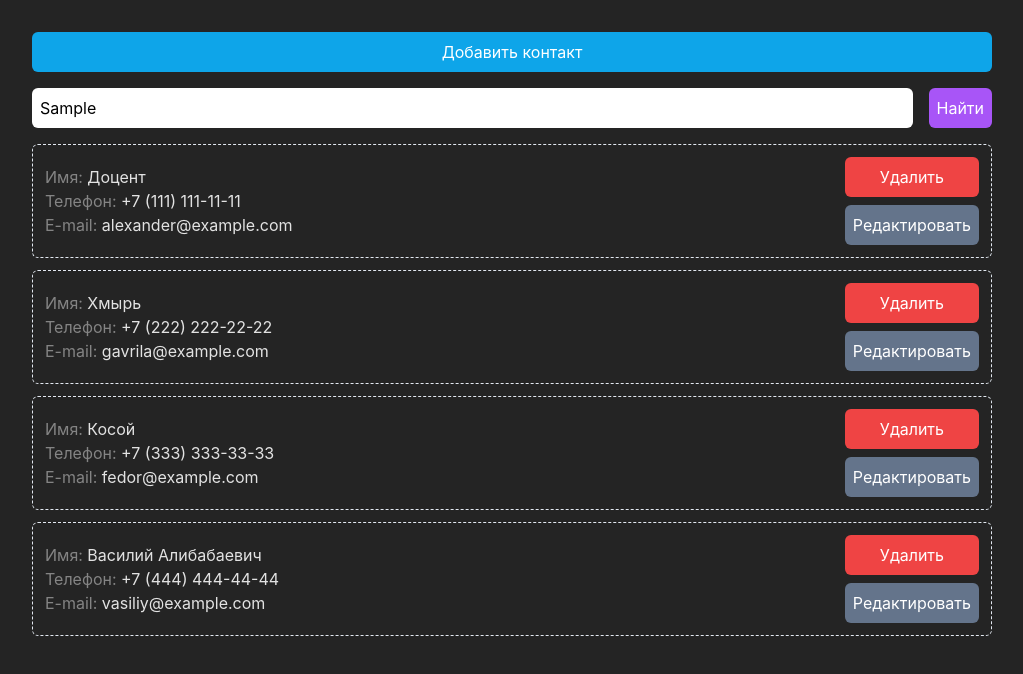
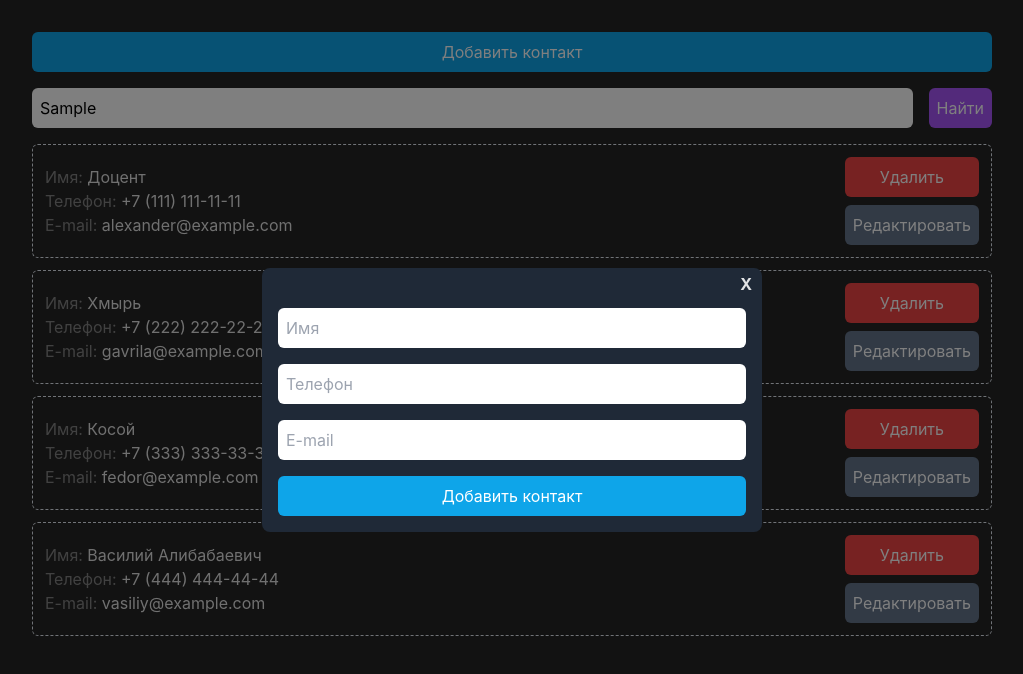
Before and after one commit to KarpovYuri/to-test, a Vue app: page / in a window 1280 px wide. Both pictures are taken after typing "Sample" into the empty fields and a click on the button "Добавить контакт". Shown: the top 674 px of the page, without its empty margins (128-1151 px from the left). Built offline with nearby package versions, Linux system fonts and the light colour scheme.

Commit message:
Реализовать функционал приложения

```diff
--- a/package.json
+++ b/package.json
@@ -11,6 +11,7 @@
     "type-check": "vue-tsc --build --force"
   },
   "dependencies": {
+    "nanoid": "^5.0.8",
     "vue": "^3.5.12"
   },
   "devDependencies": {
--- a/src/App.vue
+++ b/src/App.vue
@@ -1,44 +1,83 @@
 <template>
 	<main class="flex flex-col gap-4">
-		<base-button>Добавить контакт</base-button>
-		<search-bar @search="search()" />
-		<contact-list :contacts="contacts" />
+		<base-button @click="isShowModal = true">Добавить контакт</base-button>
+		<search-bar @search="search" />
+		<div v-if="contacts.length === 0" class="text-center text-lg font-semibold">
+			Контакты не найдены
+		</div>
+		<contact-list
+			v-else
+			:contacts="filteredContacts"
+			@delete="deleteContact"
+			@edit-contact="editContact"
+		/>
 	</main>
+	<base-modal v-if="isShowModal" @close="isShowModal = false">
+		<contact-form @add-contact="addContact" />
+	</base-modal>
 </template>
 
 <script setup lang="ts">
 import BaseButton from '@/components/base/BaseButton.vue'
 import SearchBar from '@/components/SearchBar.vue'
 import ContactList from '@/components/ContactList.vue'
+import BaseModal from '@/components/base/BaseModal.vue'
+import ContactForm from '@/components/ContactForm.vue'
+import { ref, computed } from 'vue'
+import { nanoid } from 'nanoid'
 
-const search = () => {
-	console.log('Search triggered')
-}
-
-const contacts = [
+const isShowModal = ref(false)
+const contacts = ref([
 	{
-		id: 1,
+		id: nanoid(),
 		name: 'Доцент',
 		phone: '+7 (111) 111-11-11',
 		email: 'alexander@example.com',
 	},
 	{
-		id: 2,
+		id: nanoid(),
 		name: 'Хмырь',
 		phone: '+7 (222) 222-22-22',
 		email: 'gavrila@example.com',
 	},
 	{
-		id: 3,
+		id: nanoid(),
 		name: 'Косой',
 		phone: '+7 (333) 333-33-33',
 		email: 'fedor@example.com',
 	},
 	{
-		id: 4,
+		id: nanoid(),
 		name: 'Василий Алибабаевич',
 		phone: '+7 (444) 444-44-44',
 		email: 'vasiliy@example.com',
 	},
-]
+])
+
+const searchText = ref('')
+
+const filteredContacts = computed(() => {
+	return contacts.value.filter((contact) =>
+		contact.name.toLowerCase().includes(searchText.value.toLowerCase())
+	)
+})
+
+const addContact = (contact: IContact) => {
+	contacts.value.unshift(contact)
+	isShowModal.value = false
+}
+
+const deleteContact = (id: string) => {
+	contacts.value = contacts.value.filter((contact) => contact.id !== id)
+}
+
+const editContact = (contact: IContact) => {
+	contacts.value = contacts.value.map((c) =>
+		c.id === contact.id ? contact : c
+	)
+}
+
+const search = (text: string) => {
+	searchText.value = text
+}
 </script>
--- a/src/assets/main.css
+++ b/src/assets/main.css
@@ -22,7 +22,7 @@ body {
   justify-content: center;
   align-items: start;
   min-width: 320px;
-  min-height: 100vh;
+  width: 100%;
 }
 
 #app {
--- /dev/null
+++ b/src/components/ContactForm.vue
@@ -0,0 +1,48 @@
+<template>
+	<div class="flex flex-col gap-4">
+		<base-input v-model="contact.name" placeholder="Имя" />
+		<base-input v-model="contact.phone" placeholder="Телефон" />
+		<base-input v-model="contact.email" placeholder="E-mail" />
+		<base-button @click="handleClick">
+			{{ hasEdit ? 'Сохранить' : 'Добавить' }} контакт
+		</base-button>
+	</div>
+</template>
+
+<script setup lang="ts">
+import BaseButton from '@/components/base/BaseButton.vue'
+import BaseInput from '@/components/base/BaseInput.vue'
+import { defineProps, onMounted, ref } from 'vue'
+import { nanoid } from 'nanoid'
+
+const props = defineProps<{
+	contact?: IContact
+	hasEdit?: boolean
+}>()
+
+const contact = ref<IContact>({
+	id: nanoid(),
+	name: '',
+	phone: '',
+	email: '',
+})
+
+const emit = defineEmits<{
+	(event: 'addContact', contact: IContact): void
+	(event: 'editContact', contact: IContact): void
+}>()
+
+const handleClick = () => {
+	if (props.hasEdit) {
+		emit('editContact', contact.value)
+	} else {
+		emit('addContact', contact.value)
+	}
+}
+
+onMounted(() => {
+	if (props.contact) {
+		contact.value = { ...props.contact }
+	}
+})
+</script>
--- a/src/components/ContactItem.vue
+++ b/src/components/ContactItem.vue
@@ -8,15 +8,27 @@
 			<li><span class="opacity-50">E-mail:</span> {{ contact.email }}</li>
 		</ul>
 		<div class="flex flex-col gap-2 max-sm:w-full">
-			<base-button color="red">Удалить</base-button>
-			<base-button color="slate">Редактировать</base-button>
+			<base-button color="red" @click="$emit('delete')"> Удалить </base-button>
+			<base-button color="slate" @click="isShowModal = true">
+				Редактировать
+			</base-button>
 		</div>
 	</div>
+	<base-modal v-if="isShowModal" @close="isShowModal = false">
+		<contact-form
+			:contact="contact"
+			:hasEdit="true"
+			@edit-contact="editContact"
+		/>
+	</base-modal>
 </template>
 
 <script setup lang="ts">
 import type { PropType } from 'vue'
+import { defineProps, ref } from 'vue'
 import BaseButton from '@/components/base/BaseButton.vue'
+import ContactForm from '@/components/ContactForm.vue'
+import BaseModal from '@/components/base/BaseModal.vue'
 
 const { contact } = defineProps({
 	contact: {
@@ -24,4 +36,16 @@ const { contact } = defineProps({
 		required: true,
 	},
 })
+
+const isShowModal = ref(false)
+
+const emit = defineEmits<{
+	(event: 'editContact', contact: IContact): void
+	(event: 'delete'): void
+}>()
+
+const editContact = (contact: IContact) => {
+	emit('editContact', contact)
+	isShowModal.value = false
+}
 </script>
--- a/src/components/ContactList.vue
+++ b/src/components/ContactList.vue
@@ -4,9 +4,12 @@
 			v-for="contact in contacts"
 			:key="`contact-${contact.id}`"
 			:contact="contact"
+			@delete="$emit('delete', contact.id)"
+			@edit-contact="(event) => $emit('editContact', event)"
 		/>
 	</div>
 </template>
+`
 
 <script setup lang="ts">
 import type { PropType } from 'vue'
--- /dev/null
+++ b/src/components/base/BaseModal.vue
@@ -0,0 +1,23 @@
+<template>
+	<teleport to="#app">
+		<div
+			class="absolute top-0 left-0 w-full h-full z-[1000] bg-black/50 flex items-center justify-center"
+		>
+			<div
+				class="w-full sm:w-[500px] bg-gray-800 p-4 pt-10 rounded-lg relative"
+			>
+				<p
+					class="absolute top-1 right-[10px] cursor-pointer font-bold"
+					@click="$emit('close')"
+				>
+					X
+				</p>
+				<slot />
+			</div>
+		</div>
+	</teleport>
+</template>
+
+<script setup lang="ts">
+defineEmits(['close'])
+</script>
--- a/src/types.d.ts
+++ b/src/types.d.ts
@@ -1,5 +1,5 @@
 interface IContact {
-	id: number
+	id: string
 	name: string
 	phone: string
 	email: string
```
Also changed, not shown: 1 other file (tests, documents, lock files or other folders).
